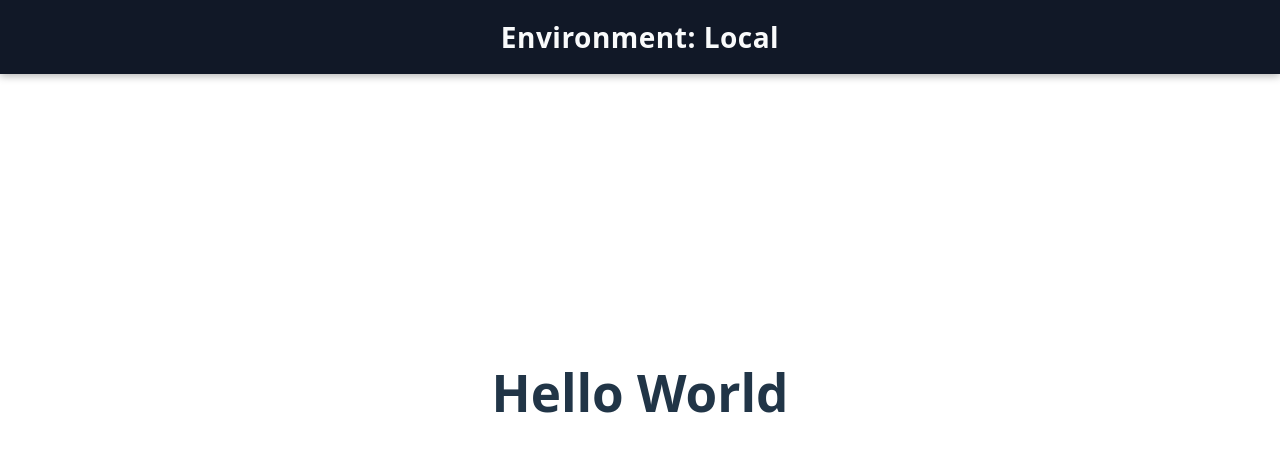
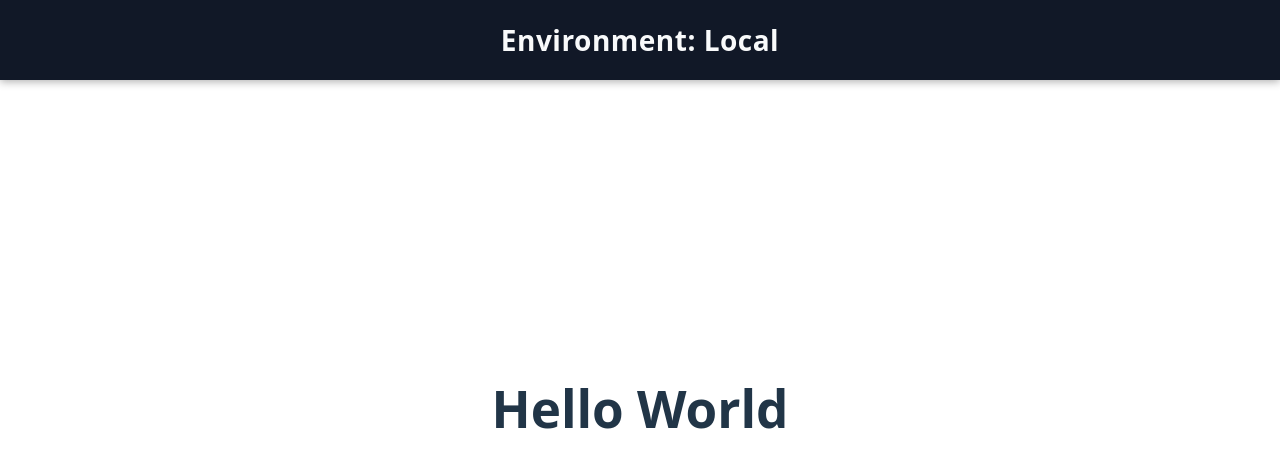
Before and after one commit to cstarendal/devopsdemo, a React app: page / in a window 1280 px wide. Shown: the top 468 px of the page. Built offline with nearby package versions, Linux system fonts and the light colour scheme; the HTML template or start-up script is replaced by a standard one.

Commit message:
fix(layout): fixed banner height and consistent content offset to align staging vs production

```diff
--- a/src/App.tsx
+++ b/src/App.tsx
@@ -25,15 +25,15 @@ function App() {
     setGreenSmiley(next)
   }
 
+  const bannerHeight = 80
   return (
     <div>
-      <div style={{ position: 'fixed', top: 0, left: 0, right: 0, background: '#111827', color: '#f9fafb', padding: '16px 16px', fontSize: 28, fontWeight: 800, letterSpacing: 0.5, zIndex: 1000, textAlign: 'center', boxShadow: '0 2px 8px rgba(0,0,0,0.3)', display: 'flex', alignItems: 'center', justifyContent: 'center', gap: 12 }}>
+      <div style={{ position: 'fixed', top: 0, left: 0, right: 0, background: '#111827', color: '#f9fafb', padding: '0 16px', fontSize: 28, fontWeight: 800, letterSpacing: 0.5, zIndex: 1000, textAlign: 'center', boxShadow: '0 2px 8px rgba(0,0,0,0.3)', display: 'flex', alignItems: 'center', justifyContent: 'center', gap: 12, height: bannerHeight }}>
         <span>Environment: {envName}</span>
         {canToggleFeatures && envName === 'Production' && (
           <button
             onClick={handleToggleAllFeatures}
             style={{
-              marginLeft: 16,
               fontSize: 14,
               fontWeight: 600,
               padding: '8px 12px',
@@ -72,7 +72,7 @@ function App() {
         )}
       </div>
       <div style={{ display: 'grid', placeItems: 'center', minHeight: '100vh' }}>
-        <div style={{ textAlign: 'center', paddingTop: 80 }}>
+        <div style={{ textAlign: 'center', paddingTop: bannerHeight + 32 }}>
           <h1>Hello World</h1>
           {/* Feature controls moved to banner; no per-feature controls here */}
           <div data-testid="features-strip" style={{ height: 160, marginTop: 32, display: 'flex', gap: 24, alignItems: 'center', justifyContent: 'center', fontSize: 120 }}>
```
